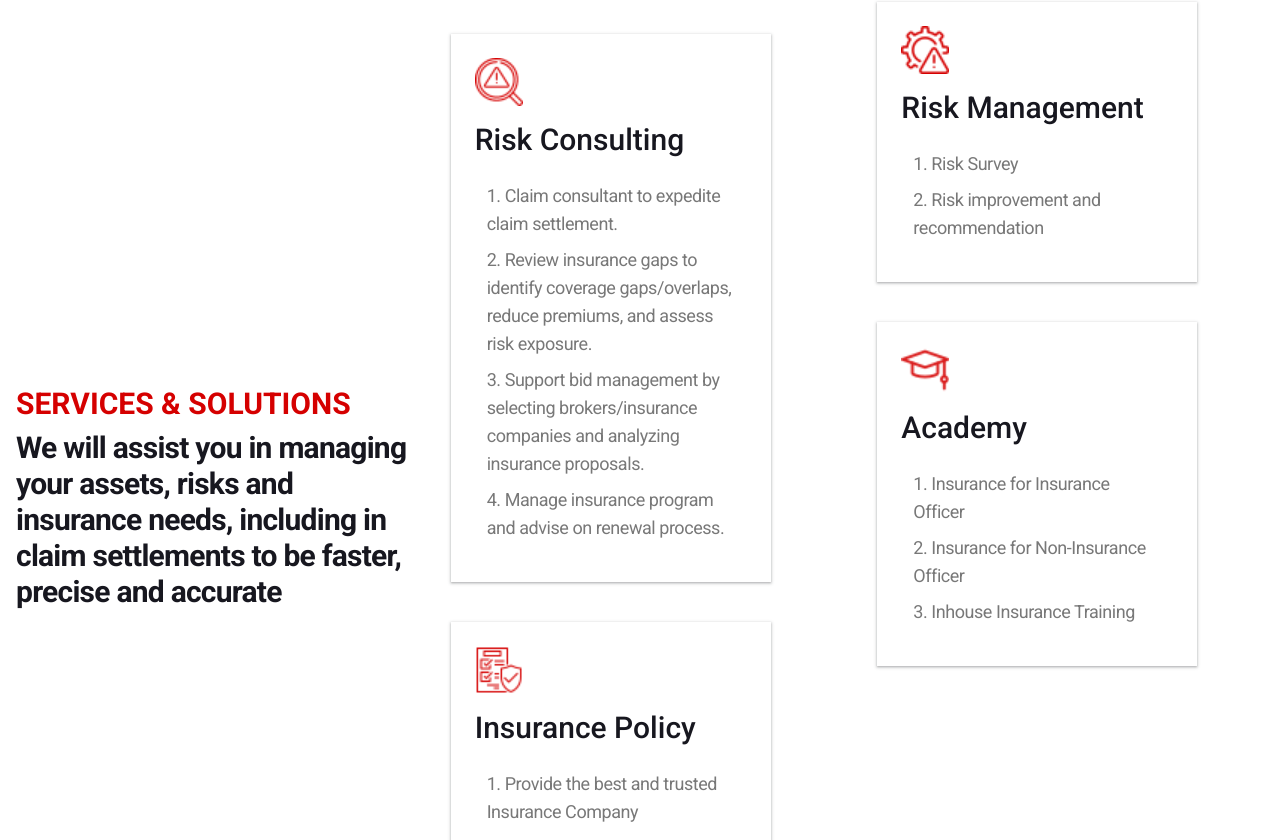
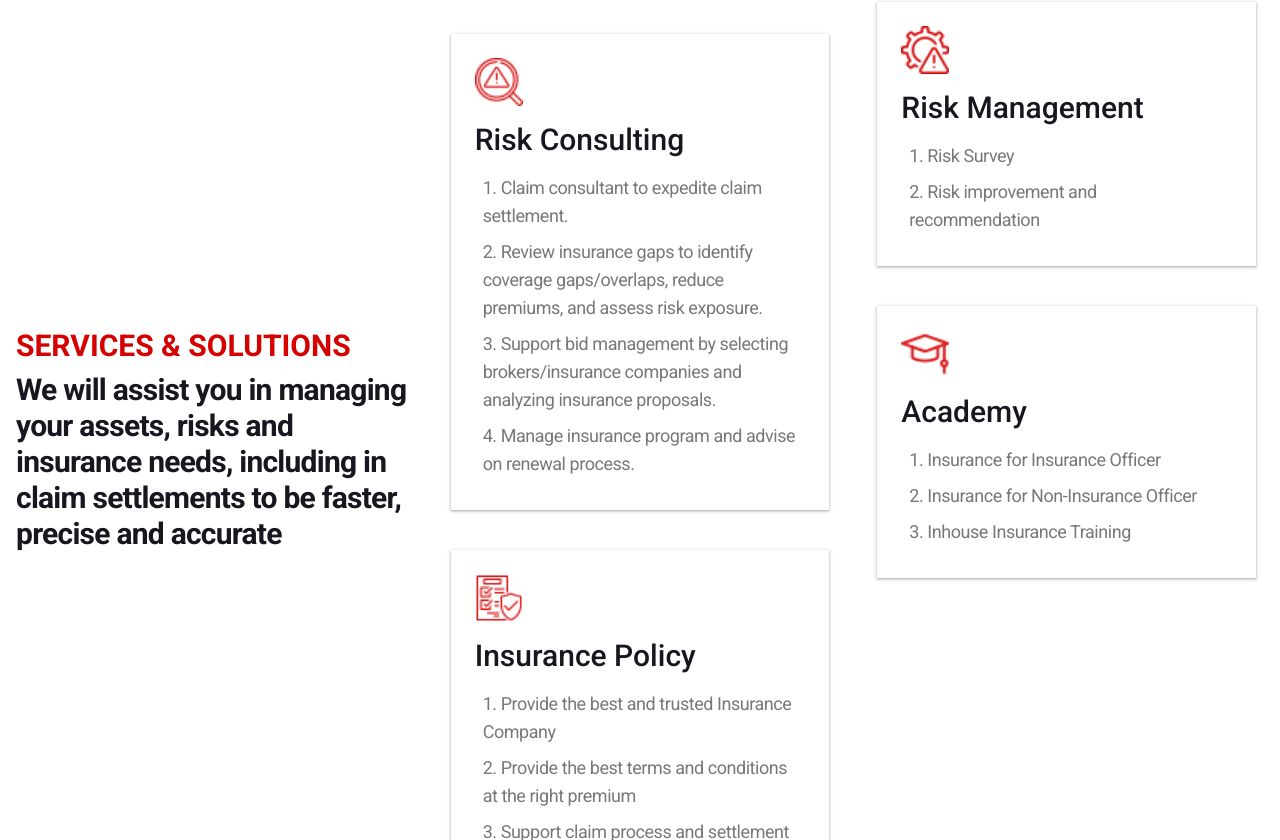
Before and after one commit to askwebsync/ikonoa-test, a Vue app: page / in a window 1280 px wide. Shown: the part 1420-2260 px from the top of the page. Built offline with nearby package versions, Linux system fonts and the light colour scheme.

Commit message:
homepage services section w-full kalo LG / laptop

```diff
--- a/src/components/Aboutpage/Hero.vue
+++ b/src/components/Aboutpage/Hero.vue
@@ -17,12 +17,12 @@
         >
           <div class="text-center center">
             <h1
-              class="text-2xl sm:text-3xl md:text-5xl xl:text-6xl mb-2 hover:text-red-600 max-w-3xl"
+              class="text-2xl sm:text-3xl md:text-5xl xl:text-6xl mb-5 md:mb-7 hover:text-red-600 max-w-5xl uppercase leading-8"
             >
               ABOUT IKONOA
             </h1>
             <h2
-              class="text-sm md:text-base max-w-xs md:max-w-lg capitalize hover:text-yellow-300 tracking-tighter"
+              class="md:text-lg max-w-xs md:max-w-lg capitalize hover:text-yellow-300 tracking-tighter"
             >
               "We provide services and solutions that assist you"
             </h2>
--- a/src/components/Footer.vue
+++ b/src/components/Footer.vue
@@ -66,7 +66,7 @@
         </div>
         <div class="space-y-4 col-span-3">
           <h3 class="text-lg uppercase text-gray-300">Get In Touch</h3>
-          <ul class="space-y-3 text-white px-2">
+          <ul class="space-y-3 text-white">
             <li class="mb-2">
               <a class="text-sm font-medium" href="#">(+62) 811-963754</a>
             </li>
--- a/src/components/Homepage/Academy.vue
+++ b/src/components/Homepage/Academy.vue
@@ -18,14 +18,14 @@
             class="custom-shadow-box-academy max-w-md px-4 py-4 rounded-xl shadow-lg transform hover:scale-105 transition duration-500"
           >
             <div class="relative">
-              <img class="w-full" src="/assets/img/seminar.jpg" alt="seminar" />
+              <img class="w-full" src="/assets/img/webinar.jpg" alt="webinar" />
             </div>
             <h6 class="mt-4 text-2xl cursor-pointer text-center">
               Online Training
             </h6>
             <div class="my-6 p-3">
               <p
-                class="text-sm sm:text-base md:text-lg text-gray-600 font-medium text-justify"
+                class="text-sm sm:text-base md:text-lg text-gray-600 font-medium text-justify tracking-tighter"
               >
                 We provide online webinars on insurance for both Insurance
                 Officers and Non-Insurance Officers. Our webinars cover policy
@@ -38,14 +38,14 @@
             class="custom-shadow-box-academy max-w-md px-4 py-4 rounded-xl shadow-lg transform hover:scale-105 transition duration-500"
           >
             <div class="relative">
-              <img class="w-full" src="/assets/img/webinar.jpg" alt="webinar" />
+              <img class="w-full" src="/assets/img/seminar.jpg" alt="seminar" />
             </div>
             <h6 class="mt-4 text-2xl cursor-pointer text-center">
               Inhouse Training
             </h6>
             <div class="my-6 p-3">
               <p
-                class="text-sm sm:text-base md:text-lg text-gray-600 font-medium text-justify"
+                class="text-sm sm:text-base md:text-lg text-gray-600 font-medium text-justify tracking-tighter"
               >
                 We offer customized in-house insurance training for companies,
                 addressing their unique challenges and opportunities. Our expert
@@ -118,7 +118,6 @@ h6 {
   font-family: "Roboto";
   font-style: normal;
   font-weight: 700;
-  letter-spacing: 0.5px;
   color: #17171f;
 }
 
--- a/src/components/Homepage/Services.vue
+++ b/src/components/Homepage/Services.vue
@@ -20,7 +20,7 @@
         </div>
         <div class="flex flex-col mt-4 px-2 gap-8 md:gap-10 md:mt-8">
           <div
-            class="flex flex-col w-80 md:w-64 lg:w-80 p-4 md:p-6 background-card custom-shadow-card"
+            class="flex flex-col w-80 md:w-56 lg:w-full p-4 md:p-6 background-card custom-shadow-card"
           >
             <div class="self-center md:self-start">
               <img src="/assets/img/consulting.png" class="w-12 h-12 mb-4" />
@@ -30,9 +30,7 @@
                 Risk Consulting
               </h1>
             </div>
-            <ul
-              class="list-decimal list-inside my-2 px-2 lg:px-3 py-2 space-y-2"
-            >
+            <ul class="list-decimal list-inside m-2 space-y-2">
               <li class="text-base sm:text-base md:text-lg tracking-tight">
                 Claim consultant to expedite claim settlement.
               </li>
@@ -50,7 +48,7 @@
             </ul>
           </div>
           <div
-            class="flex flex-col w-80 md:w-64 lg:w-80 p-4 md:p-6 background-card custom-shadow-card"
+            class="flex flex-col w-80 md:w-56 lg:w-full p-4 md:p-6 background-card custom-shadow-card"
           >
             <div class="self-center md:self-start">
               <img src="/assets/img/insurance.png" class="w-12 h-12 mb-4" />
@@ -60,9 +58,7 @@
                 Insurance Policy
               </h1>
             </div>
-            <ul
-              class="list-decimal list-inside my-2 px-2 lg:px-3 py-2 space-y-2"
-            >
+            <ul class="list-decimal list-inside m-2 space-y-2">
               <li class="text-base sm:text-base md:text-lg tracking-tight">
                 Provide the best and trusted Insurance Company
               </li>
@@ -77,7 +73,7 @@
         </div>
         <div class="flex flex-col px-2 gap-8 md:gap-10">
           <div
-            class="flex flex-col w-80 md:w-64 lg:w-80 p-4 md:p-6 background-card custom-shadow-card"
+            class="flex flex-col w-80 md:w-56 lg:w-full p-4 md:p-6 background-card custom-shadow-card"
           >
             <div class="self-center md:self-start">
               <img src="/assets/img/warning.png" class="w-12 h-12 mb-4" />
@@ -88,9 +84,7 @@
                 Risk Management
               </h1>
             </div>
-            <ul
-              class="list-decimal list-inside my-2 px-2 lg:px-3 py-2 space-y-2"
-            >
+            <ul class="list-decimal list-inside m-2 space-y-2">
               <li class="text-base sm:text-base md:text-lg tracking-tight">
                 Risk Survey
               </li>
@@ -100,7 +94,7 @@
             </ul>
           </div>
           <div
-            class="flex flex-col w-80 md:w-64 lg:w-80 p-4 md:p-6 background-card custom-shadow-card"
+            class="flex flex-col w-80 md:w-56 lg:w-full p-4 md:p-6 background-card custom-shadow-card"
           >
             <div class="self-center md:self-start">
               <img src="/assets/img/academy.png" class="w-12 h-12 mb-4" />
@@ -109,9 +103,7 @@
             <div>
               <h1 class="text-xl md:text-2xl lg:text-3xl mb-2">Academy</h1>
             </div>
-            <ul
-              class="list-decimal list-inside my-2 px-2 lg:px-3 py-2 space-y-2"
-            >
+            <ul class="list-decimal list-inside m-2 space-y-2">
               <li class="text-base sm:text-base md:text-lg tracking-tight">
                 Insurance for Insurance Officer
               </li>
```
